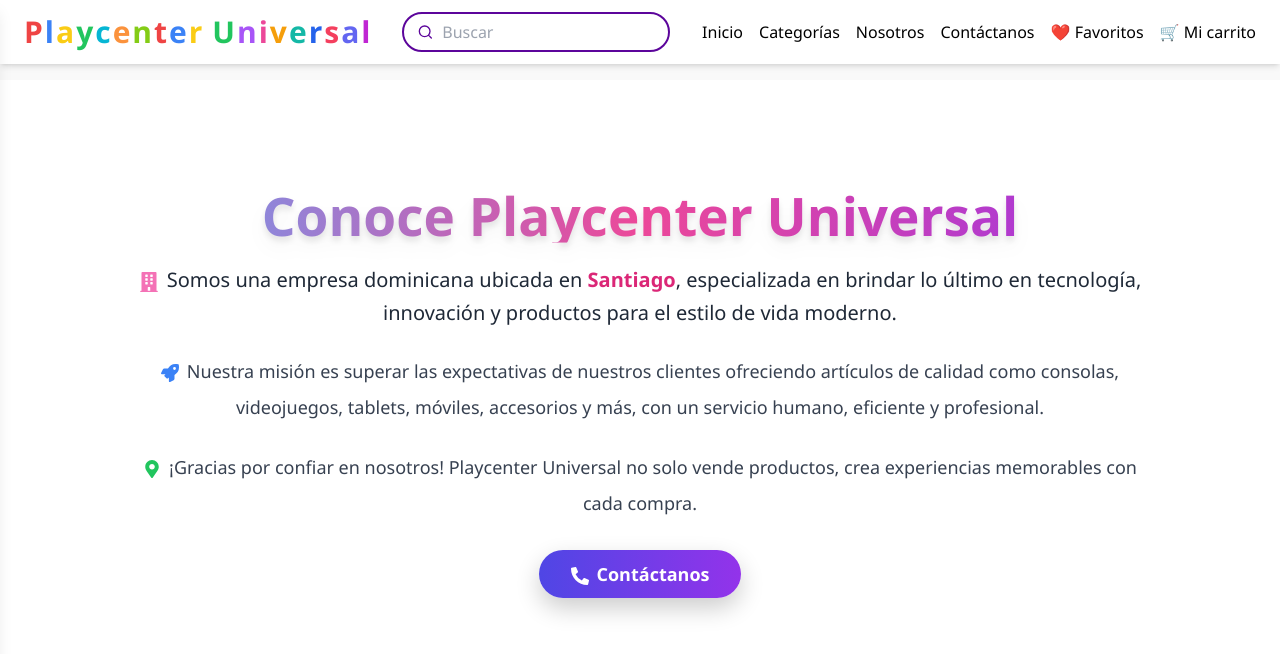
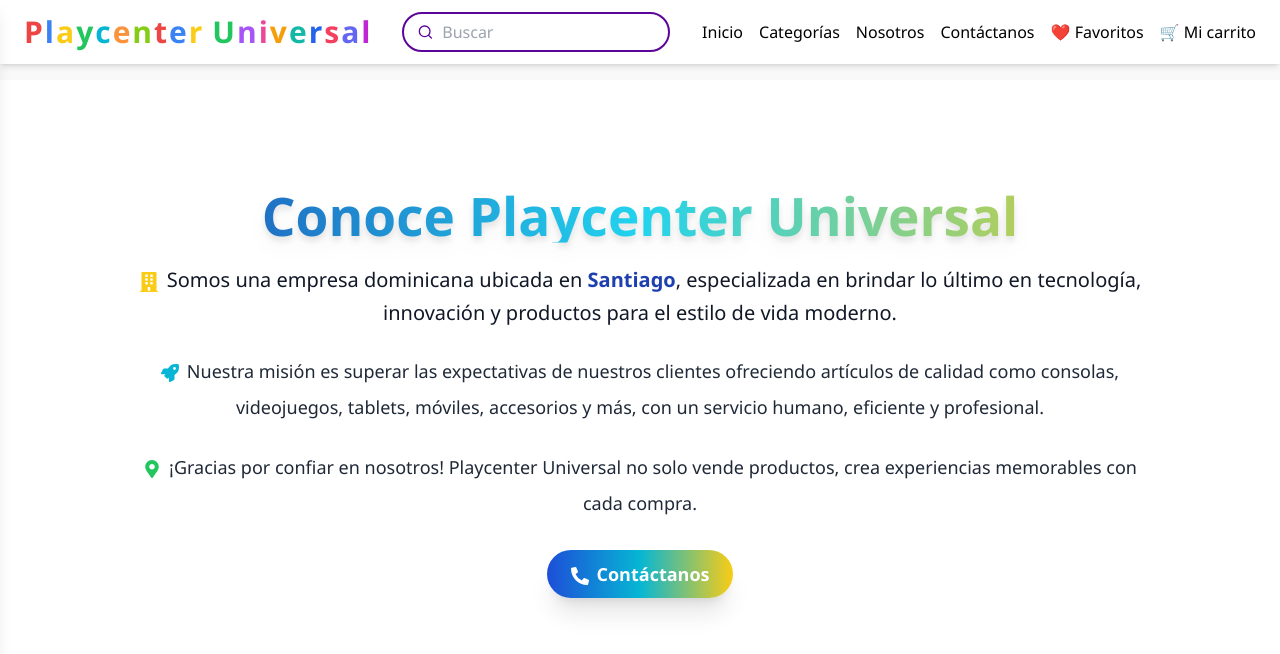
Before and after one commit to Arisleidy07/Playcenter-Universal, a React (Vite) app: page /nosotros in a window 1280 px wide. Shown: the top 654 px of the page. Built offline with nearby package versions, Linux system fonts and the light colour scheme.

Commit message:
Actualización del diseño de la página Nosotros

```diff
--- a/src/pages/Nosotros.jsx
+++ b/src/pages/Nosotros.jsx
@@ -7,28 +7,28 @@ function Nosotros() {
     return (
         <div className="nosotros-container pt-28 min-h-screen px-6 pb-20">
             <div className="max-w-5xl mx-auto text-center z-10 relative">
-                <h1 className="text-5xl font-extrabold bg-gradient-to-r from-blue-400 via-pink-500 to-purple-600 text-transparent bg-clip-text animate-pulse mb-6 drop-shadow-lg">
+                <h1 className="text-5xl font-extrabold bg-gradient-to-r from-blue-800 via-cyan-400 to-yellow-400 text-transparent bg-clip-text animate-pulse mb-6 drop-shadow-lg">
                     Conoce Playcenter Universal
                 </h1>
 
-                <p className="text-xl text-gray-800 font-medium mb-6 leading-relaxed">
-                    <FaBuilding className="inline-block mr-2 text-pink-400" />
-                    Somos una empresa dominicana ubicada en <strong className="text-pink-600">Santiago</strong>, especializada en brindar lo último en tecnología, innovación y productos para el estilo de vida moderno.
+                <p className="text-xl text-gray-900 font-medium mb-6 leading-relaxed">
+                    <FaBuilding className="inline-block mr-2 text-yellow-400" />
+                    Somos una empresa dominicana ubicada en <strong className="text-blue-800">Santiago</strong>, especializada en brindar lo último en tecnología, innovación y productos para el estilo de vida moderno.
                 </p>
 
-                <p className="text-lg text-gray-700 mb-6 leading-loose">
-                    <FaRocket className="inline-block mr-2 text-blue-500" />
+                <p className="text-lg text-gray-800 mb-6 leading-loose">
+                    <FaRocket className="inline-block mr-2 text-cyan-500" />
                     Nuestra misión es superar las expectativas de nuestros clientes ofreciendo artículos de calidad como consolas, videojuegos, tablets, móviles, accesorios y más, con un servicio humano, eficiente y profesional.
                 </p>
 
-                <p className="text-lg text-gray-700 mb-10 leading-loose">
+                <p className="text-lg text-gray-800 mb-10 leading-loose">
                     <FaMapMarkerAlt className="inline-block mr-2 text-green-500" />
                     ¡Gracias por confiar en nosotros! Playcenter Universal no solo vende productos, crea experiencias memorables con cada compra.
                 </p>
 
                 <Link
                     to="/contacto"
-                    className="contacto-btn transition-all duration-300 hover:scale-105 hover:shadow-xl"
+                    className="contacto-btn bg-gradient-to-r from-blue-700 via-cyan-500 to-yellow-400 text-white font-bold py-3 px-6 rounded-full shadow-xl hover:scale-105 transition-all duration-300"
                 >
                     <FaPhoneAlt className="inline-block mr-2" />
                     Contáctanos
```
